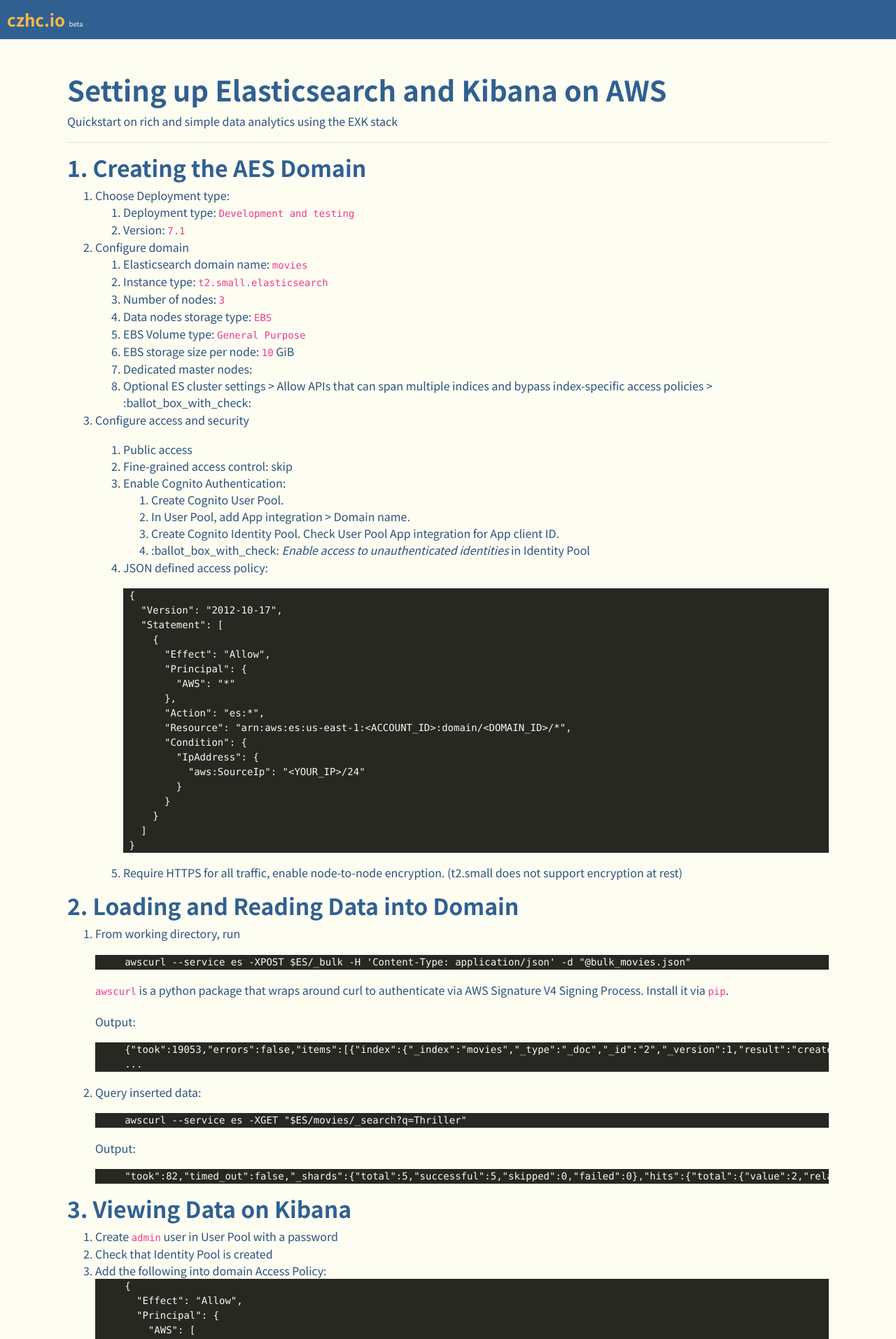
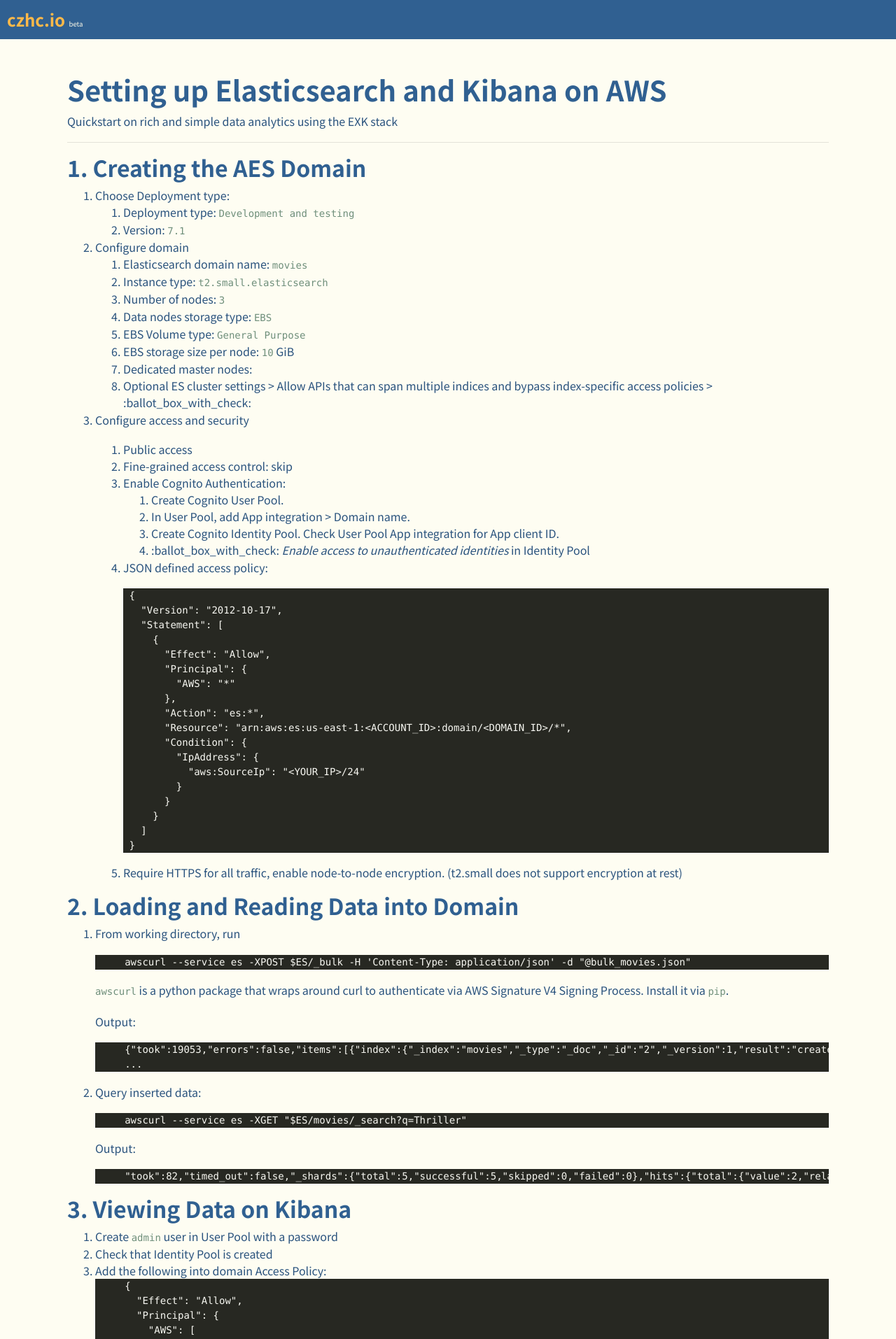
Before and after one commit to czhc/czhc.github.io, a Jekyll site: the page built from collections/_posts/2020-02-19-setting-up-elasticsearch-kibana-aws.md, in a window 1280 px wide. Shown: the top 1914 px of the page at 70% size. Built offline with Jekyll 4.4.1, drawn with Linux system fonts in a browser that asks for light colours; nearby versions of some CDN libraries.

Commit message:
Fix colors

```diff
--- a/css/post.scss
+++ b/css/post.scss
@@ -16,3 +16,11 @@
   max-width: 100%;
   height: auto;
 }
+
+code {
+  color: lighten(map-get($colors, green), 30%);
+
+  @media (prefers-color-scheme: dark) {
+    color: map-get($colors, gold)
+  };
+}
```
Also changed, not shown: 1 other file.
